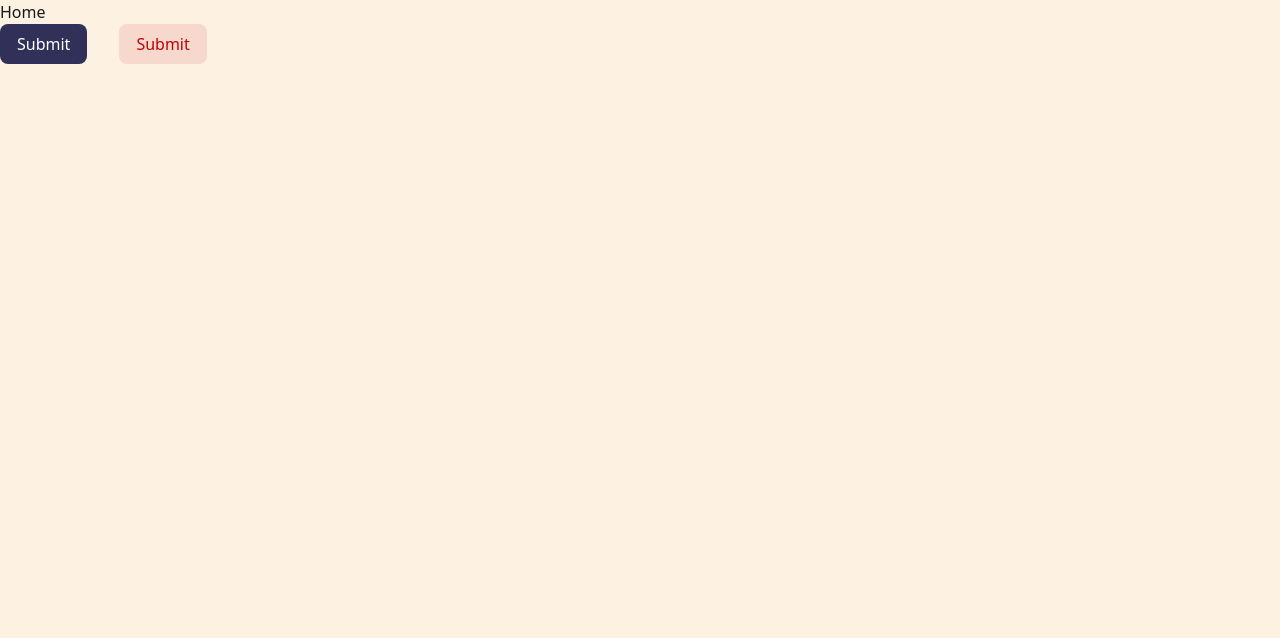
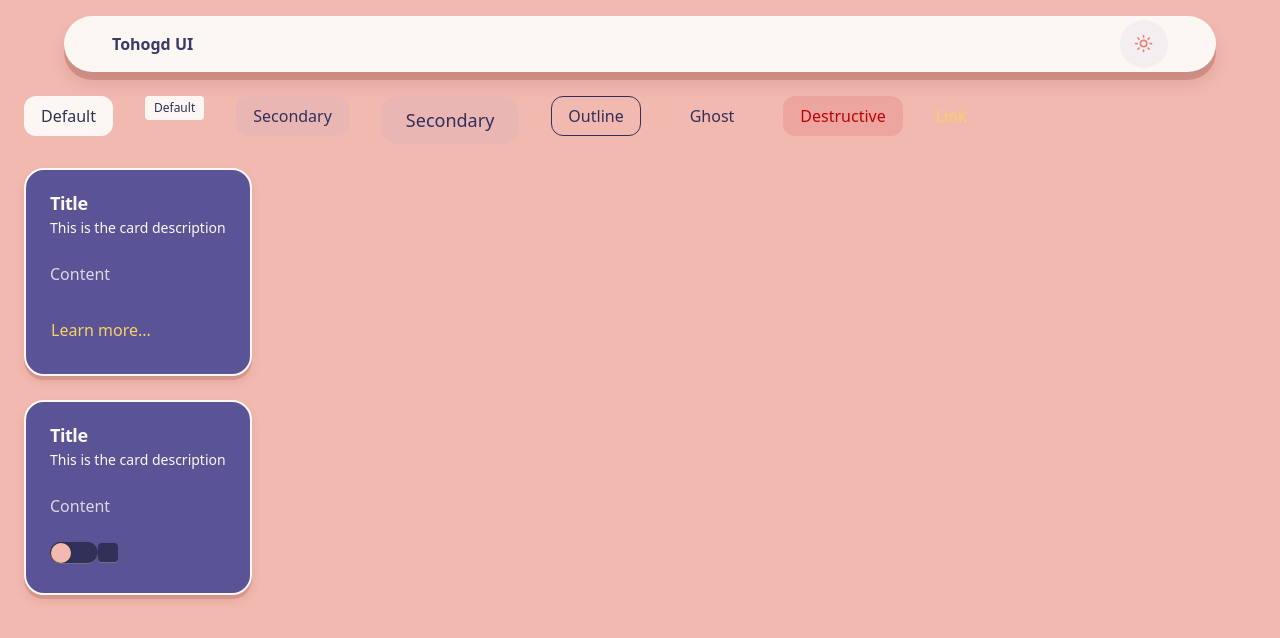
Before and after one commit to bycarlosgamez/ui-library, a React (Vite) app: page / in a window 1280 px wide. Shown: the top 638 px of the page. Built offline with nearby package versions, Linux system fonts and the light colour scheme.

Commit message:
test hand draw retro styling

```diff
--- a/package.json
+++ b/package.json
@@ -29,6 +29,7 @@
     "eslint-plugin-react-hooks": "^7.0.1",
     "eslint-plugin-react-refresh": "^0.4.24",
     "globals": "^16.5.0",
+    "tw-animate-css": "^1.4.0",
     "typescript": "~5.9.3",
     "typescript-eslint": "^8.46.4",
     "vite": "^7.2.4"
--- a/src/App.tsx
+++ b/src/App.tsx
@@ -1,14 +1,60 @@
 import { Button } from './components/Button';
+import {
+  Card,
+  CardContent,
+  CardDescription,
+  CardFooter,
+  CardHeader,
+  CardTitle,
+} from './components/Card';
+import { Checkbox } from './components/Checkbox';
+import { Header } from './components/Header';
+import { Switch } from './components/Switch';
 
 function App() {
   return (
-    <main>
-      <h1>Home</h1>
-      <div className='flex gap-8'>
-        <Button>Submit</Button>
-        <Button variant='destructive'>Submit</Button>
-      </div>
-    </main>
+    <>
+      <Header />
+      <main>
+        <div className='flex gap-8 m-6'>
+          <Button>Default</Button>
+          <Button size='xs'>Default</Button>
+          <Button variant='secondary'>Secondary</Button>
+          <Button variant='secondary' size='lg'>
+            Secondary
+          </Button>
+          <Button variant='outline'>Outline</Button>
+          <Button variant='ghost'>Ghost</Button>
+          <Button variant='destructive'>Destructive</Button>
+          <Button variant='link'>Link</Button>
+        </div>
+        <div className='flex gap-8 m-6'>
+          <Card>
+            <CardHeader>
+              <CardTitle>Title</CardTitle>
+              <CardDescription>This is the card description</CardDescription>
+            </CardHeader>
+            <CardContent>Content</CardContent>
+            <CardFooter>
+              <Button variant='link'>Learn more...</Button>
+            </CardFooter>
+          </Card>
+        </div>
+        <div className='flex gap-8 m-6'>
+          <Card>
+            <CardHeader>
+              <CardTitle>Title</CardTitle>
+              <CardDescription>This is the card description</CardDescription>
+            </CardHeader>
+            <CardContent>Content</CardContent>
+            <CardFooter>
+              <Switch />
+              <Checkbox />
+            </CardFooter>
+          </Card>
+        </div>
+      </main>
+    </>
   );
 }
 
--- /dev/null
+++ b/src/components/Checkbox.tsx
@@ -0,0 +1,46 @@
+import { Checkbox as CheckboxPrimitive, mergeProps } from '@base-ui/react';
+import { cva, type VariantProps } from 'class-variance-authority';
+import { CheckIcon } from 'lucide-react';
+
+const rootVariants = cva(
+  `
+  relative inline-flex
+  h-5 w-5 rounded-sm bg-foreground
+  shadow-inset cursor-pointer
+  transition-colors duration-150 ease-out
+  focus-visible:outline-none
+  focus-visible:ring-2
+  focus-visible:ring-foreground
+  focus-visible:ring-offset-0
+  data-checked:bg-primary
+  data-disabled:opacity-50
+  data-disabled:cursor-not-allowed
+  `,
+);
+
+const indicatorVariants = cva(
+  'absolute flex items-center justify-center h-5 w-5 opacity-0 scale-75 transition-[opacity,transform] duration-150 ease-out data-checked:opacity-100 data-checked:scale-100',
+);
+
+interface CheckboxProps
+  extends
+    React.ComponentProps<typeof CheckboxPrimitive.Root>,
+    VariantProps<typeof rootVariants> {}
+
+export const Checkbox = (props: CheckboxProps) => {
+  const rootProps = mergeProps(props, {
+    className: rootVariants(),
+  });
+
+  const indicatorProps = mergeProps(props, {
+    className: indicatorVariants(),
+  });
+
+  return (
+    <CheckboxPrimitive.Root {...rootProps}>
+      <CheckboxPrimitive.Indicator {...indicatorProps}>
+        <CheckIcon className='h-4.5 w-4.5 text-background' />
+      </CheckboxPrimitive.Indicator>
+    </CheckboxPrimitive.Root>
+  );
+};
--- a/src/components/Header.tsx
+++ b/src/components/Header.tsx
@@ -1,3 +1,5 @@
+'use client';
+
 import { Moon, Sun } from 'lucide-react';
 import { Button } from './Button';
 import { useTheme } from '../providers/ThemeProvider';
@@ -5,8 +7,8 @@ import { useTheme } from '../providers/ThemeProvider';
 export const Header = () => {
   const { setTheme, theme } = useTheme();
   return (
-    <nav className='py-8 px-12 flex justify-between items-center'>
-      <h1 className='font-bold'>Tohogd UI</h1>
+    <nav className='py-1 px-12 mt-4 mx-auto flex justify-between items-center bg-nav shadow-interactive w-[90%] rounded-full'>
+      <h1 className='font-bold text-nav-foreground'>Tohogd UI</h1>
       <Button
         onClick={() => {
           if (theme === 'dark') {
@@ -21,7 +23,7 @@ export const Header = () => {
         {theme === 'dark' ? (
           <Moon className='absolute h-[1.2rem] w-[1.2rem] scale-0 rotate-90 transition-all dark:scale-100 dark:rotate-0' />
         ) : (
-          <Sun className='text-accent h-[1.2rem] w-[1.2rem] scale-100 rotate-0 transition-all dark:scale-0 dark:-rotate-90' />
+          <Sun className='text-nav-logo h-[1.2rem] w-[1.2rem] scale-100 rotate-0 transition-all dark:scale-0 dark:-rotate-90' />
         )}
       </Button>
     </nav>
--- a/src/index.css
+++ b/src/index.css
@@ -2,18 +2,61 @@
 
 @custom-variant dark (&:where(.dark, .dark *));
 
+/* ───────────────────────────────────────────────
+   Retro "Best Memories" Palette
+   Derived from the original yukon / navy / golden
+   structure, re-mapped to the coral-lavender-teal
+   palette from the reference image.
+   ─────────────────────────────────────────────── */
+
 :root {
-  --color-yukon-50: hsl(36, 87%, 94%);
-  --color-yukon-100: hsl(39, 85%, 87%);
-  --color-yukon-200: hsl(43, 89%, 68%);
-  --color-yukon-300: hsl(43, 65%, 61%);
-  --color-yukon-400: hsl(43, 49%, 53%);
-  --color-yukon-500: hsl(43, 44%, 43%);
-  --color-yukon-600: hsl(44, 47%, 34%);
-  --color-yukon-700: hsl(43, 47%, 25%);
-  --color-yukon-800: hsl(43, 52%, 17%);
-  --color-yukon-900: hsl(43, 64%, 9%);
-  --color-yukon-950: hsl(43, 72%, 6%);
+  --color-cream-50: hsl(30, 60%, 97%);
+  --color-cream-100: hsl(30, 55%, 94%);
+  --color-cream-200: hsl(30, 50%, 88%);
+  --color-cream-300: hsl(30, 45%, 82%);
+  --color-cream-400: hsl(30, 40%, 72%);
+  --color-cream-500: hsl(30, 35%, 60%);
+  --color-cream-600: hsl(30, 30%, 48%);
+  --color-cream-700: hsl(30, 28%, 36%);
+  --color-cream-800: hsl(30, 26%, 24%);
+  --color-cream-900: hsl(30, 24%, 14%);
+  --color-cream-950: hsl(30, 22%, 8%);
+
+  --color-coral-50: hsl(8, 80%, 96%);
+  --color-coral-100: hsl(8, 78%, 90%);
+  --color-coral-200: hsl(8, 72%, 82%);
+  --color-coral-300: hsl(8, 68%, 74%);
+  --color-coral-400: hsl(8, 65%, 68%);
+  --color-coral-500: hsl(8, 60%, 62%);
+  --color-coral-600: hsl(8, 55%, 52%);
+  --color-coral-700: hsl(8, 50%, 42%);
+  --color-coral-800: hsl(8, 48%, 32%);
+  --color-coral-900: hsl(8, 46%, 20%);
+  --color-coral-950: hsl(8, 44%, 12%);
+
+  --color-lavender-50: hsl(245, 40%, 94%);
+  --color-lavender-100: hsl(245, 38%, 88%);
+  --color-lavender-200: hsl(245, 36%, 80%);
+  --color-lavender-300: hsl(245, 34%, 72%);
+  --color-lavender-400: hsl(245, 32%, 64%);
+  --color-lavender-500: hsl(245, 30%, 56%);
+  --color-lavender-600: hsl(245, 28%, 46%);
+  --color-lavender-700: hsl(245, 26%, 36%);
+  --color-lavender-800: hsl(245, 24%, 26%);
+  --color-lavender-900: hsl(245, 22%, 16%);
+  --color-lavender-950: hsl(245, 20%, 10%);
+
+  --color-golden-50: hsl(45, 100%, 96%);
+  --color-golden-100: hsl(45, 95%, 90%);
+  --color-golden-200: hsl(45, 92%, 78%);
+  --color-golden-300: hsl(45, 90%, 68%);
+  --color-golden-400: hsl(45, 88%, 60%);
+  --color-golden-500: hsl(45, 85%, 52%);
+  --color-golden-600: hsl(45, 80%, 42%);
+  --color-golden-700: hsl(45, 75%, 32%);
+  --color-golden-800: hsl(45, 70%, 22%);
+  --color-golden-900: hsl(45, 65%, 14%);
+  --color-golden-950: hsl(45, 60%, 8%);
 
   --color-navy-50: hsl(246 22.7% 91.4%);
   --color-navy-100: hsl(243 23.3% 83.1%);
@@ -26,84 +69,162 @@
   --color-navy-800: hsl(240 34.3% 13.7%);
   --color-navy-900: hsl(243.5 41.5% 8%);
   --color-navy-950: hsl(240 50% 4.7%);
-
-  --color-golden-50: hsl(22.5 100% 96.9%);
-  --color-golden-100: hsl(21.8 100% 93.5%);
-  --color-golden-200: hsl(24.9 97.2% 85.9%);
-  --color-golden-300: hsl(27 98.4% 75.7%);
-  --color-golden-400: hsl(32.5 99% 62%);
-  --color-golden-500: hsl(36, 85%, 45%);
-  --color-golden-600: hsl(36.1 88.8% 34.9%);
-  --color-golden-700: hsl(35.4 91% 26.3%);
-  --color-golden-800: hsl(35 95.5% 17.3%);
-  --color-golden-900: hsl(32.4 96.2% 10.2%);
-  --color-golden-950: hsl(30 100% 6.3%);
 }
 
+/* ───────────────────────────────────────────────
+   Semantic Design Tokens
+   ─────────────────────────────────────────────── */
+
 @theme {
-  --color-background: var(--color-yukon-50);
-  --color-background-inverted: var(--color-zinc-900);
-  --color-foreground: var(--color-zinc-900);
-  --color-foreground-inverted: var(--color-white);
-  --color-highlight: var(--color-zinc-700);
-  --color-light: var(--white);
-  --color-primary: var(--color-navy-500);
-  --color-secondary: var(--color-navy-400);
+  /* ── Surfaces ── */
+  --color-background: var(--color-coral-200);
+  --color-background-inverted: var(--color-navy-950);
+
+  --color-foreground: var(--color-navy-500);
+  --color-foreground-inverted: var(--color-cream-50);
+  --color-highlight: var(--color-golden-300);
+  --color-light: var(--color-cream-50);
+
+  /* ── Brand ── */
+  --color-primary: var(--color-cream-50);
+  --color-primary-foreground: var(--color-cream-50);
+  --color-secondary: var(--color-lavender-300);
+  --color-secondary-foreground: var(--color-cream-50);
+
+  /* ── Status ── */
   --color-destructive: var(--color-red-700);
-  --color-warning: var(--color-orange-600);
-  --color-muted: var(--color-zinc-300);
-  --color-muted-foreground: var(--color-zinc-600);
-  --color-accent: var(--color-golden-500);
-  --color-card: var(--color-white);
+  --color-warning: var(--color-golden-500);
 
-  --shadow-color: 24 70% 28%;
+  /* ── Neutral / Muted ── */
+  --color-muted: var(--color-cream-300);
+  --color-muted-foreground: var(--color-cream-600);
+
+  /* ── Accent ── */
+  --color-accent: var(--color-teal-500);
+  --color-accent-foreground: var(--color-cream-50);
+
+  /* ── Card ── */
+  --color-card: var(--color-lavender-600);
+  --color-card-foreground: var(--color-cream-50);
+  --color-card-alt: var(--color-teal-500);
+  --color-card-alt-foreground: var(--color-cream-50);
+  --color-card-highlight: var(--color-golden-400);
+  --color-card-highlight-foreground: var(--color-coral-900);
+
+  /* ── Surface (main content area bg) ── */
+  --color-surface: var(--color-coral-300);
+  --color-surface-foreground: var(--color-cream-50);
+  --color-surface-stripe: var(--color-coral-400);
+
+  /* ── Nav ── */
+  --color-nav: var(--color-cream-50);
+  --color-nav-foreground: var(--color-navy-400);
+  --color-nav-logo: var(--color-coral-400);
+
+  /* ── Button / CTA ── */
+  --color-button: var(--color-cream-100);
+  --color-button-foreground: var(--color-coral-800);
+
+  /* ── Shadows (warm coral-tinted) ── */
+  --shadow-color: 8 50% 35%;
 
   --shadow-none: none;
 
   --shadow-raised:
-    0 4px 0 hsl(var(--shadow-color) / 0.25),
-    0 6px 10px hsl(var(--shadow-color) / 0.15);
+    0 4px 0 hsl(var(--shadow-color) / 0.2),
+    0 6px 10px hsl(var(--shadow-color) / 0.12);
 
   --shadow-interactive:
-    0 8px 0 hsl(var(--shadow-color) / 0.3),
-    0 12px 16px hsl(var(--shadow-color) / 0.18);
+    0 8px 0 hsl(var(--shadow-color) / 0.25),
+    0 12px 16px hsl(var(--shadow-color) / 0.15);
 
   --shadow-overlay:
-    0 12px 0 hsl(var(--shadow-color) / 0.35),
-    0 20px 28px hsl(var(--shadow-color) / 0.25);
+    0 12px 0 hsl(var(--shadow-color) / 0.3),
+    0 20px 28px hsl(var(--shadow-color) / 0.2);
+
+  --shadow-subtle:
+    0 1px 2px hsl(var(--shadow-color) / 0.08),
+    0 2px 4px hsl(var(--shadow-color) / 0.06);
 
   --shadow-inset:
-    inset 0 1px 0 hsl(0 0% 0% / 0.08), inset 0 -1px 0 hsl(0 0% 100% / 0.35);
+    inset 0 1px 0 hsl(0 0% 0% / 0.06), inset 0 -1px 0 hsl(0 0% 100% / 0.3);
+
+  /* ── Border Radius ── */
+  --radius-sm: 0.25rem;
+  --radius-md: 0.5rem;
+  --radius-lg: 0.75rem;
+  --radius-xl: 1rem;
+  --radius-2xl: 1.25rem;
+  --radius-full: 9999px;
 }
+
+/* ───────────────────────────────────────────────
+   Dark Mode Overrides
+   ─────────────────────────────────────────────── */
 
 @layer theme {
   .dark {
-    --color-background: var(--color-zinc-900);
-    --color-background-inverted: var(--color-white);
-    --color-foreground: var(--color-white);
-    --color-foreground-inverted: var(--color-zinc-900);
-    --color-highlight: var(--color-zinc-200);
-    --color-light: var(--white);
-    --color-primary: var(--color-navy-100);
-    --color-secondary: var(--color-navy-50);
-    --color-destructive: var(--color-red-600);
-    --color-warning: var(--color-orange-600);
-    --color-muted: var(--color-zinc-300);
-    --color-muted-foreground: var(--color-zinc-400);
-    --color-card: var(--color-zinc-800);
+    --color-background: var(--color-navy-950);
+    --color-background-inverted: var(--color-cream-50);
+    --color-foreground: var(--color-cream-100);
+    --color-foreground-inverted: var(--color-navy-950);
+    --color-highlight: var(--color-cream-200);
+    --color-light: var(--color-cream-50);
 
-    --shadow-color: 241 20% 55%;
+    --color-primary: var(--color-navy-300);
+    --color-primary-foreground: var(--color-coral-950);
+    --color-secondary: var(--color-lavender-200);
+    --color-secondary-foreground: var(--color-lavender-950);
+
+    --color-destructive: var(--color-red-500);
+    --color-warning: var(--color-golden-400);
+
+    --color-muted: var(--color-cream-700);
+    --color-muted-foreground: var(--color-cream-400);
+
+    --color-accent: var(--color-teal-400);
+    --color-accent-foreground: var(--color-teal-950);
+
+    --color-card: var(--color-navy-900);
+    --color-card-foreground: var(--color-lavender-100);
+    --color-card-alt: var(--color-teal-700);
+    --color-card-alt-foreground: var(--color-teal-50);
+    --color-card-highlight: var(--color-golden-600);
+    --color-card-highlight-foreground: var(--color-golden-50);
+
+    --color-surface: var(--color-coral-800);
+    --color-surface-foreground: var(--color-coral-100);
+    --color-surface-stripe: var(--color-coral-700);
+
+    --color-nav: var(--color-navy-800);
+    --color-nav-foreground: var(--color-cream-200);
+    --color-nav-logo: var(--color-cream-200);
+
+    --color-button: var(--color-cream-800);
+    --color-button-foreground: var(--color-cream-100);
+
+    --shadow-color: 245 20% 45%;
+
+    --shadow-subtle:
+      0 1px 2px hsl(var(--shadow-color) / 0.12),
+      0 2px 4px hsl(var(--shadow-color) / 0.1);
     --shadow-raised:
-      0 3px 0 hsl(var(--shadow-color) / 0.4),
-      0 6px 12px hsl(var(--shadow-color) / 0.25);
+      0 3px 0 hsl(var(--shadow-color) / 0.35),
+      0 6px 12px hsl(var(--shadow-color) / 0.2);
     --shadow-interactive:
-      0 5px 0 hsl(var(--shadow-color) / 0.45),
-      0 10px 16px hsl(var(--shadow-color) / 0.3);
+      0 5px 0 hsl(var(--shadow-color) / 0.4),
+      0 10px 16px hsl(var(--shadow-color) / 0.25);
     --shadow-overlay:
-      0 8px 0 hsl(var(--shadow-color) / 0.5),
-      0 16px 24px hsl(var(--shadow-color) / 0.35);
+      0 8px 0 hsl(var(--shadow-color) / 0.45),
+      0 16px 24px hsl(var(--shadow-color) / 0.3);
+    --shadow-inset:
+      inset 0 1px 0 hsl(0 0% 0% / 0.12), inset 0 -1px 0 hsl(0 0% 100% / 0.15);
   }
 }
+
+/* ───────────────────────────────────────────────
+   Base Styles
+   ─────────────────────────────────────────────── */
 
 @layer base {
   html,
```
Also changed, not shown: src/components/Button.tsx (+4 -4 lines), src/components/Card.tsx (+11 -6 lines), src/components/Switch.tsx (+4 -26 lines), src/components/ToogleSwitch.tsx (deleted, +0 -53 lines), 1 other file (tests, documents, lock files or other folders).
